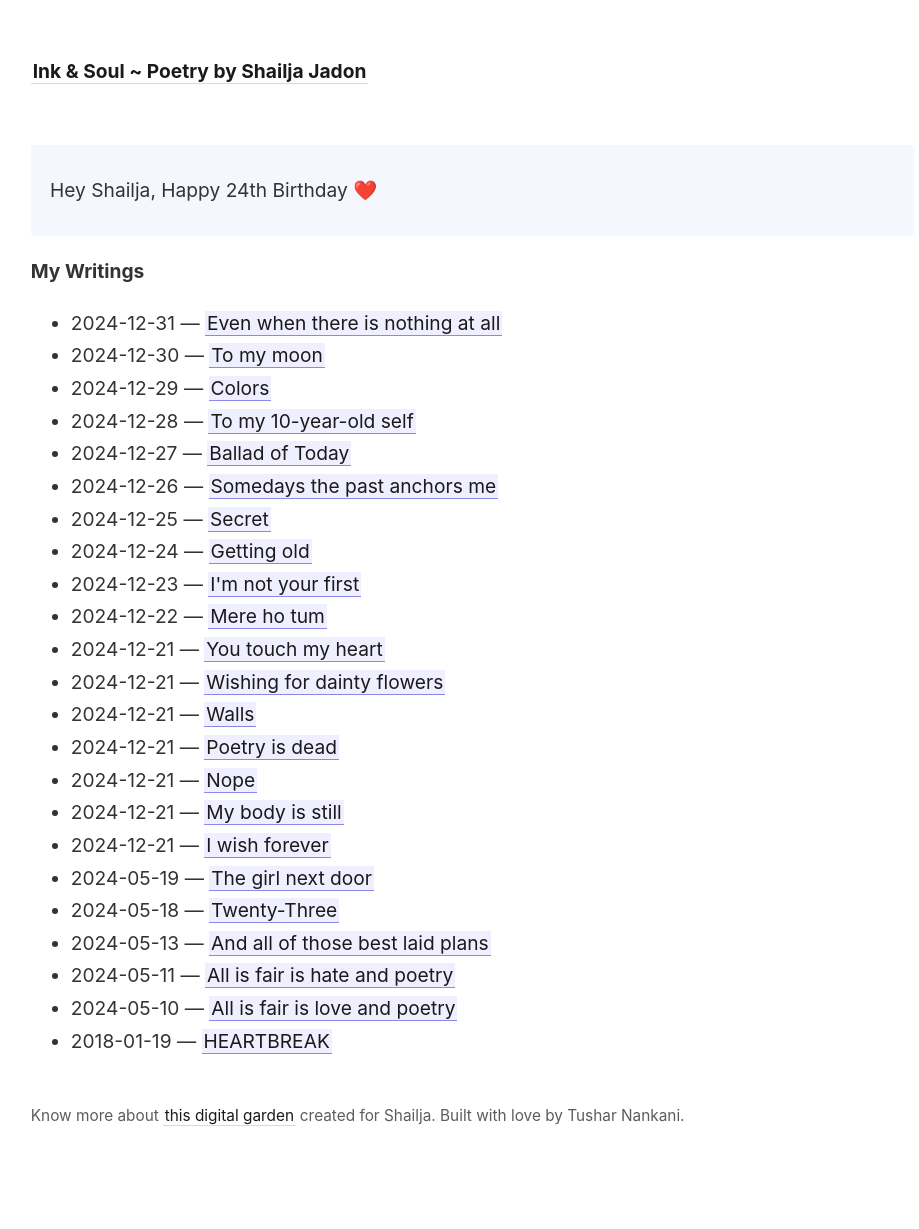
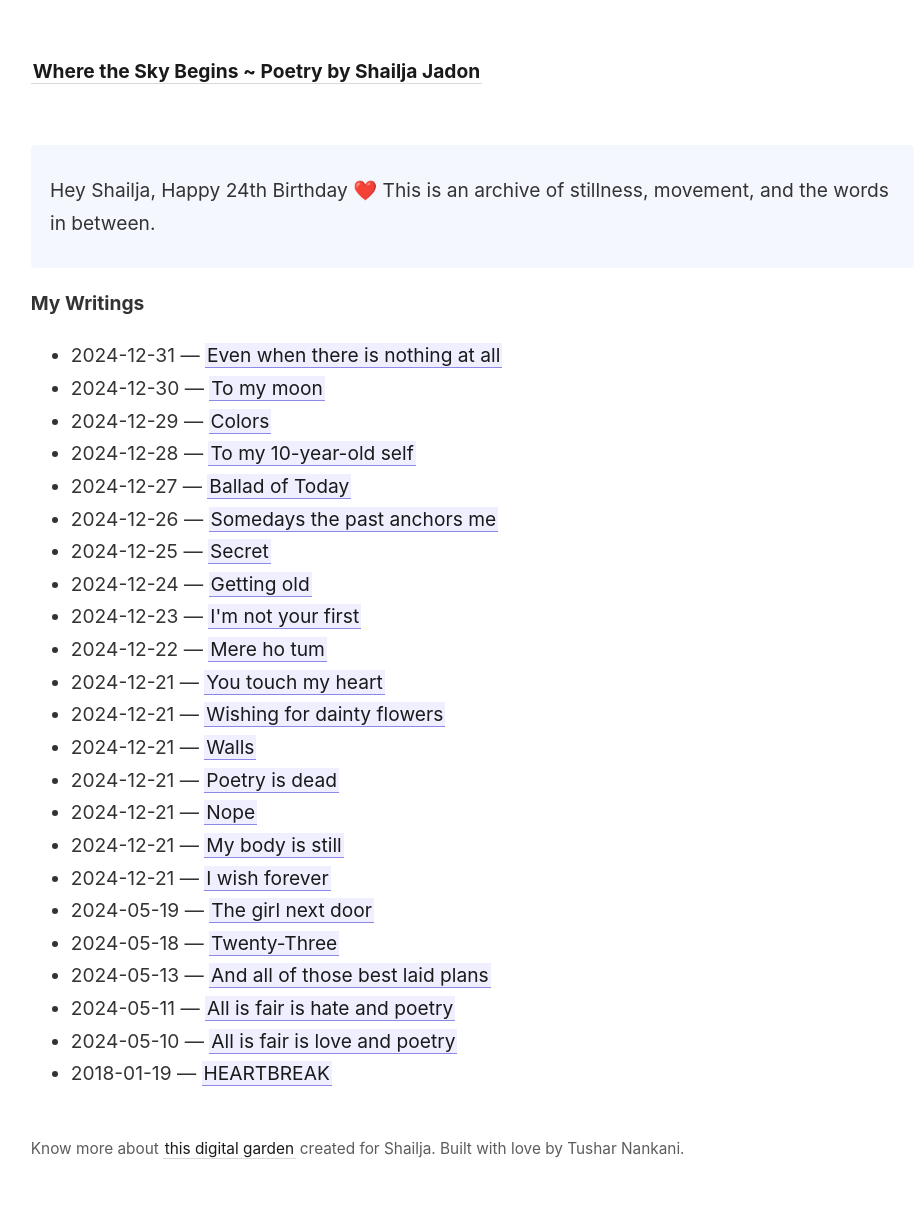
Before and after one commit to tusharnankani/poem, a Jekyll site: the page built from _pages/index.md, in a window 1280 px wide. Shown: the whole page, without its empty margins (46-965 px from the left). Built offline with Jekyll 4.4.1, drawn with Linux system fonts in a browser that asks for light colours; before the commit the page ends 1196 px from its top, so only the background shows below that.

Commit message:
minor changes

```diff
--- a/_config.yml
+++ b/_config.yml
@@ -1,4 +1,4 @@
-title:               Ink & Soul ~ Poetry by Shailja Jadon
+title:               Where the Sky Begins ~ Poetry by Shailja Jadon
 include:             ['_pages']
 exclude:             ['_includes/notes_graph.json']
 # You may need to change the base URL depending on your deploy configuration.
--- a/_pages/index.md
+++ b/_pages/index.md
@@ -10,6 +10,8 @@ permalink: /
 <p style="padding: 1.5em 1em; background: #f5f7ff; border-radius: 4px;">
   <!-- Take a look at <span style="font-weight: bold">[[Your first note]]</span> to get started on your exploration. -->
   Hey Shailja, Happy 24th Birthday ❤️
+
+  This is an archive of stillness, movement, and the words in between.
 </p>
 
 
```
Also changed, not shown: .github/FUNDING.yml (deleted), .github/workflows/jekyll.yml (deleted).
